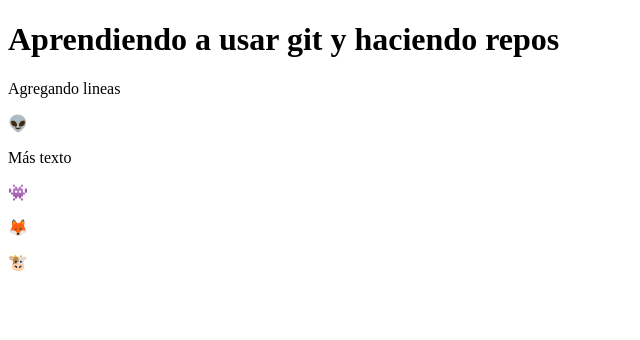
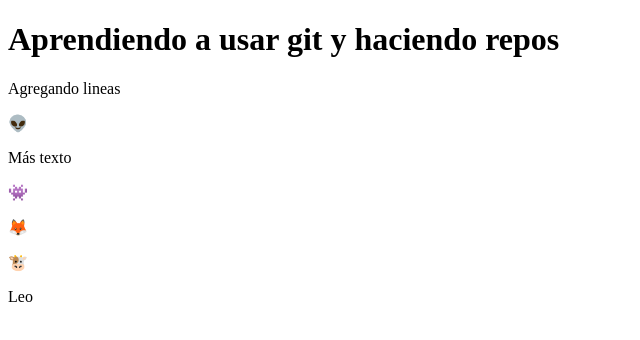
Before and after one commit to LeoMendoza26/Repositorio2.1, a plain HTML site: page index.html in a window 1280 px wide. Shown: the full height of the page, 0-640 px from the left. Drawn offline with Linux system fonts and the light colour scheme.

Commit message:
Puse mi nombre

```diff
--- a/index.html
+++ b/index.html
@@ -13,5 +13,6 @@
     <p>👾</p>
     <p>🦊</p>
     <p>🐮</p>
+    <p>Leo</p>
 </body>
 </html>
```
